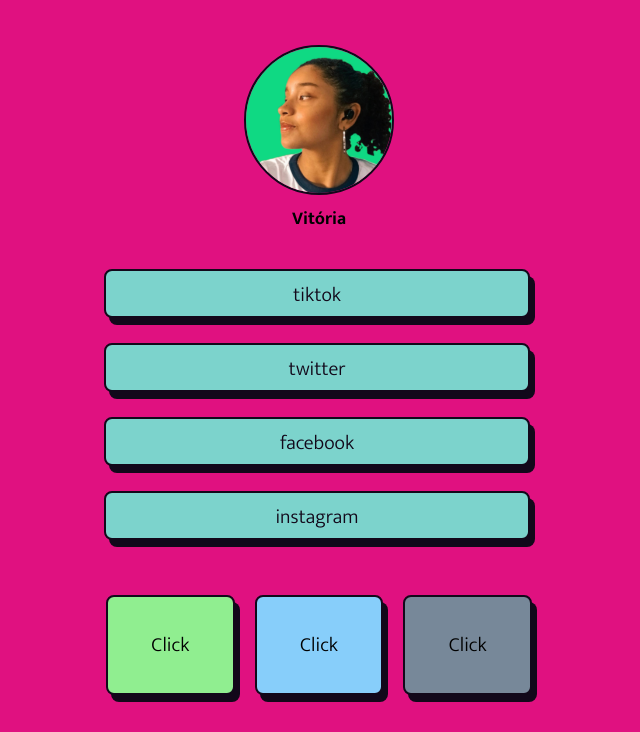
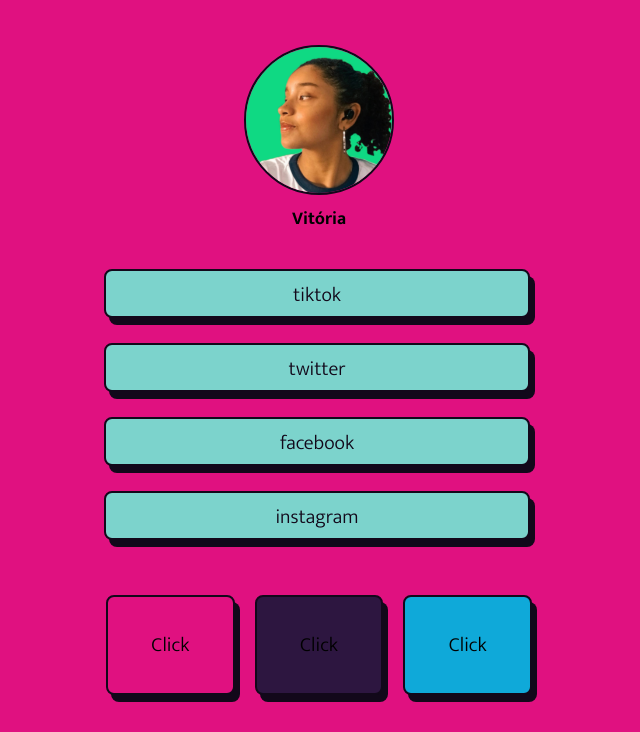
Before and after one commit to luanfsouza/pink-tree, a plain HTML site: page index.html in a window 1280 px wide. Shown: the top 732 px of the page, without its empty margins (321-961 px from the left). Drawn offline with Linux system fonts and the light colour scheme.

Commit message:
Update style.css

```diff
--- a/assets/style.css
+++ b/assets/style.css
@@ -94,15 +94,15 @@
 }
 
 #colorsTable #colorOne{
-    background-color: #90ee90;
+    background-color: #E01180;
 }
 #colorsTable #colorOne:focus {
 }
 #colorsTable #colorTwo{
-    background-color: #87cefa;
+    background-color: #2D1640;
 }
 #colorsTable #colorThree{
-    background-color: #778899;
+    background-color: #0FA9D9;
 }
 
 #icons {
```
